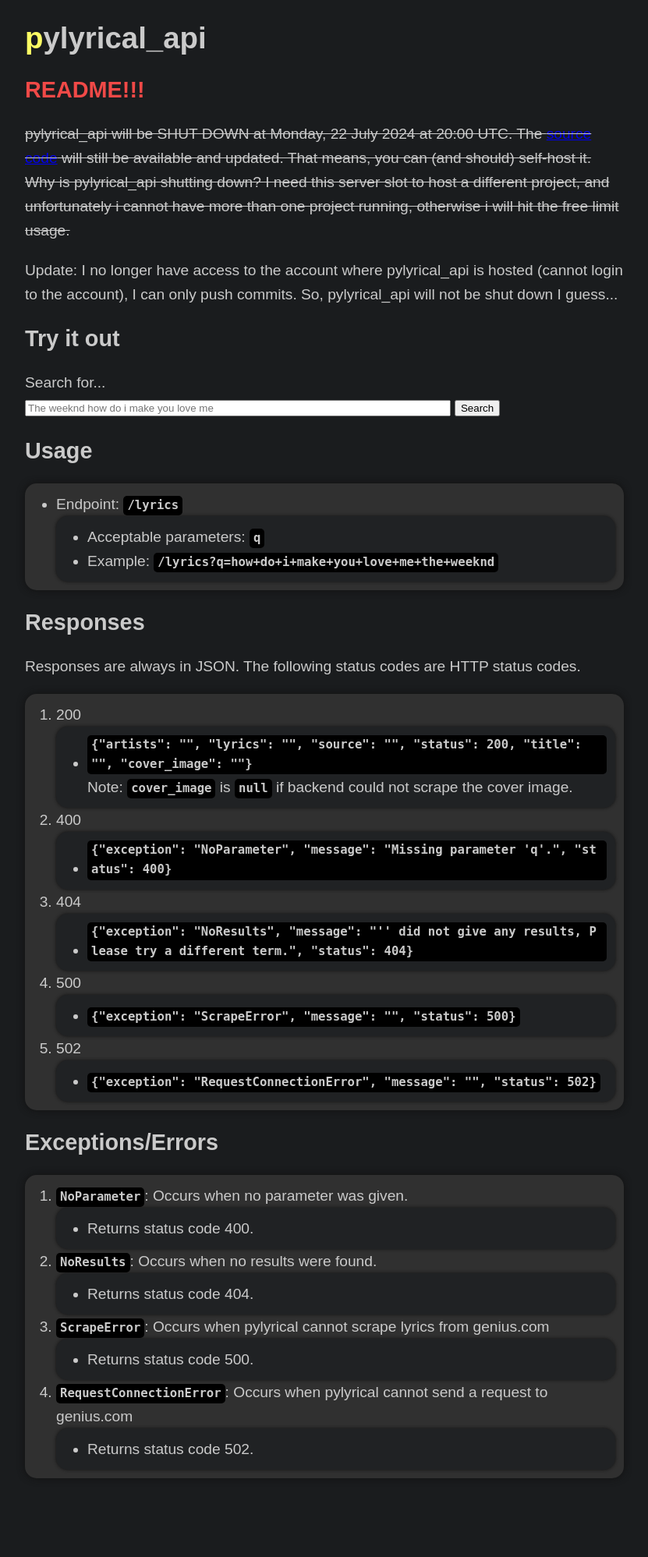
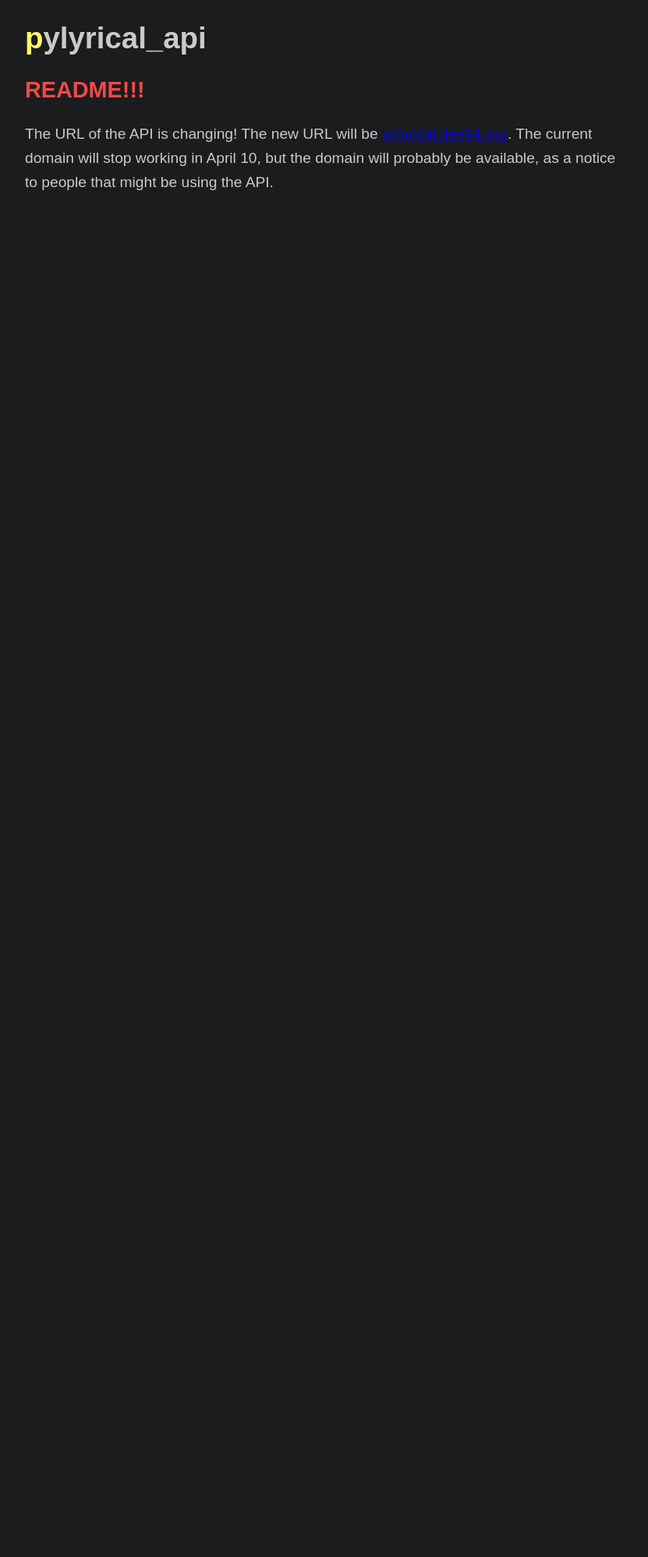
Before and after one commit to devlocalhost/pylyrical_api, a Flask app: page / in a window 1280 px wide. Shown: the whole page at 78% size, without its empty margins (224-1055 px from the left). After the commit the page ends 244 px from the top, so only its background shows below. Run offline with Flask 3, Linux system fonts and the light colour scheme.

Commit message:
migrating from render to a server

```diff
--- a/templates/index.html
+++ b/templates/index.html
@@ -13,109 +13,7 @@
         <h1 class="colored" onclick="toggleStylesheet()">pylyrical_api</h1>
 
         <h2 style="color: #f04947">README!!!</h2>
-        <p><del>pylyrical_api will be SHUT DOWN at Monday, 22 July 2024 at 20:00 UTC. The <a href="https://github.com/devlocalhost/pylyrical_api">source code</a> will still be available and updated. That means, you can (and should) self-host it. Why is pylyrical_api shutting down? I need this server slot to host a different project, and unfortunately i cannot have more than one project running, otherwise i will hit the free limit usage.</del></p>
-
-        <p>Update: I no longer have access to the account where pylyrical_api is hosted (cannot login to the account), I can only push commits. So, pylyrical_api will not be shut down I guess...</p>
-
-        <h2>Try it out</h2>
-        <form action="/lyrics" method="get">
-            <label for="query">Search for...</label>
-            <br />
-            <input
-                type="text"
-                id="query"
-                name="q"
-                placeholder="The weeknd how do i make you love me"
-                required
-            />
-            <button type="submit">Search</button>
-        </form>
-
-        <h2>Usage</h2>
-
-        <ul>
-            <li>Endpoint: <code>/lyrics</code></li>
-            <ul>
-                <li>Acceptable parameters: <code>q</code></li>
-                <li>
-                    Example:
-                    <code>/lyrics?q=how+do+i+make+you+love+me+the+weeknd</code>
-                </li>
-            </ul>
-        </ul>
-
-        <h2>Responses</h2>
-        <p>Responses are always in JSON. The following status codes are HTTP status codes.</p>
-
-        <ol>
-            <li>200</li>
-            <ul>
-                <li>
-                    <code>{"artists": "", "lyrics": "", "source": "", "status": 200, "title": "", "cover_image": ""}</code>
-                    Note: <code>cover_image</code> is <code>null</code> if backend could not scrape the cover image.
-                </li>
-            </ul>
-
-            <li>400</li>
-            <ul>
-                <li>
-                    <code>{"exception": "NoParameter", "message": "Missing parameter 'q'.", "status": 400}</code>
-                </li>
-            </ul>
-
-            <li>404</li>
-            <ul>
-                <li>
-                    <code>{"exception": "NoResults", "message": "'' did not give any results, Please try a different term.", "status": 404}</code>
-                </li>
-            </ul>
-
-            <li>500</li>
-            <ul>
-                <li>
-                    <code>{"exception": "ScrapeError", "message": "", "status": 500}</code>
-                </li>
-            </ul>
-
-            <li>502</li>
-            <ul>
-                <li>
-                    <code>{"exception": "RequestConnectionError", "message": "", "status": 502}</code>
-                </li>
-            </ul>
-        </ol>
-
-        <h2>Exceptions/Errors</h2>
-
-        <ol>
-            <li>
-                <code>NoParameter</code>: Occurs when no parameter was given.
-            </li>
-            <ul>
-                <li>Returns status code 400.</li>
-            </ul>
-
-            <li><code>NoResults</code>: Occurs when no results were found.</li>
-            <ul>
-                <li>Returns status code 404.</li>
-            </ul>
-
-            <li>
-                <code>ScrapeError</code>: Occurs when pylyrical cannot scrape
-                lyrics from genius.com
-            </li>
-            <ul>
-                <li>Returns status code 500.</li>
-            </ul>
-
-            <li>
-                <code>RequestConnectionError</code>: Occurs when pylyrical
-                cannot send a request to genius.com
-            </li>
-            <ul>
-                <li>Returns status code 502.</li>
-            </ul>
-        </ol>
+        <p>The URL of the API is changing! The new URL will be <a href="https://pylyrical.dev64.xyz">pylyrical.dev64.xyz</a>. The current domain will stop working in April 10, but the domain will probably be available, as a notice to people that might be using the API.</p>
 
         <script src="/static/script.js"></script>
     </body>
```
